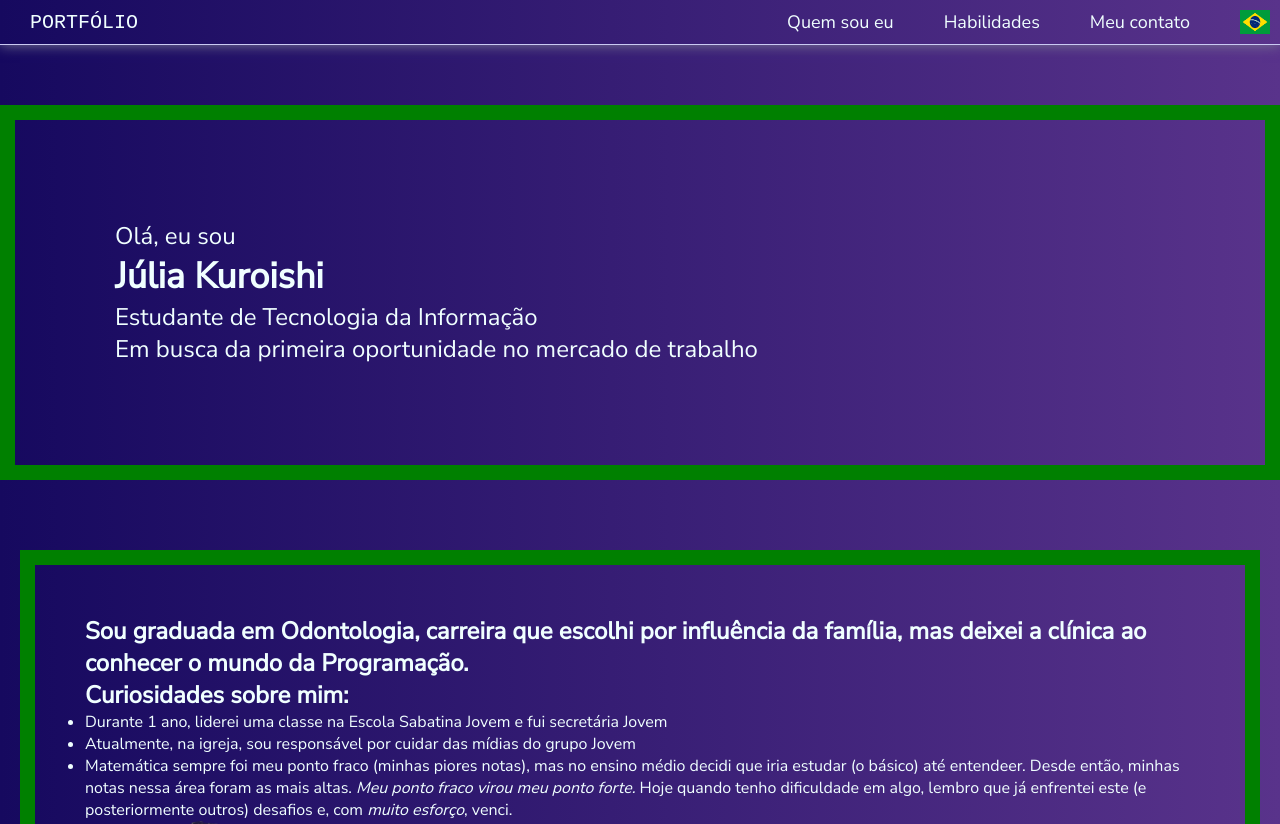
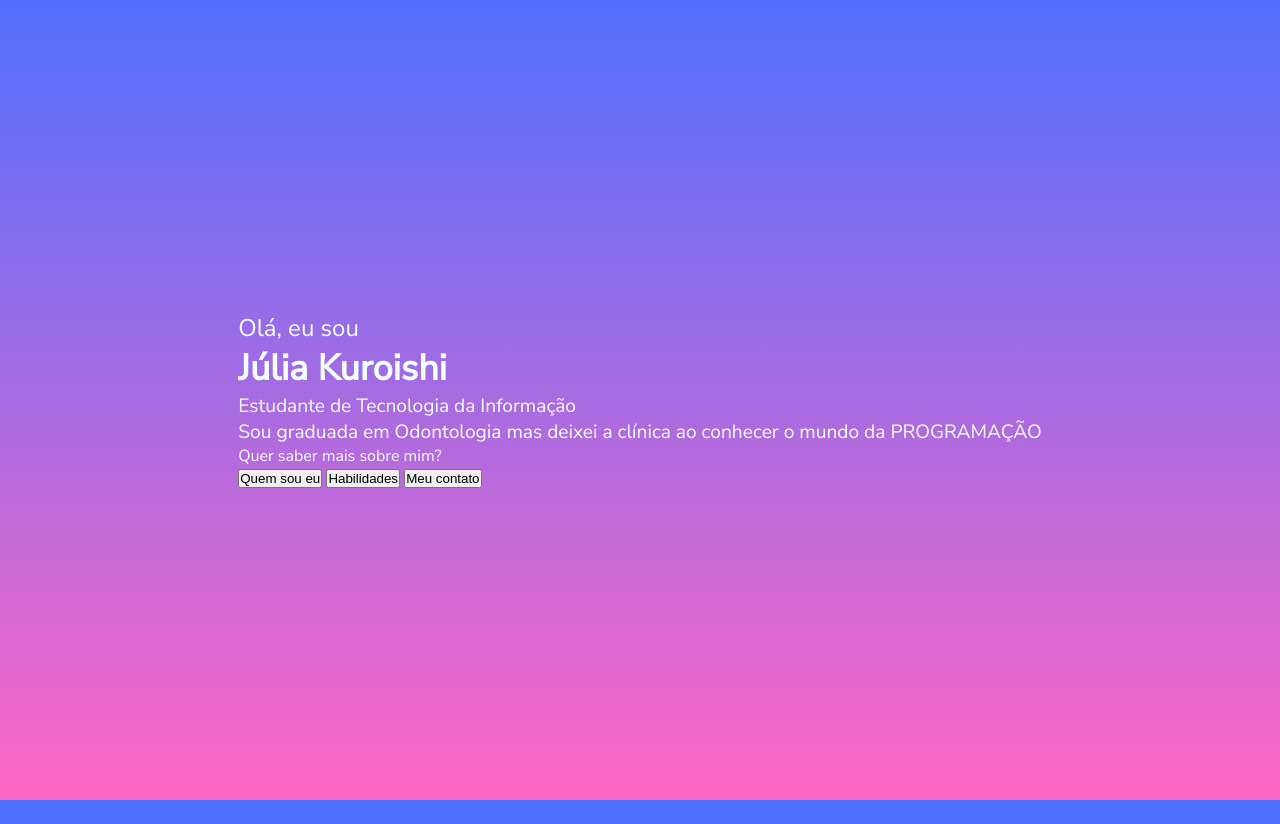
Before and after one commit to juliakuroishi/juliakuroishi.github.io, a plain HTML site: page index.html in a window 1280 px wide. Shown: the top 824 px of the page. After the commit the page ends 800 px from the top, so only its background shows below. Drawn offline with Linux system fonts and the light colour scheme.

Commit message:
grandes alterações

```diff
--- a/index.css
+++ b/index.css
@@ -1,4 +1,3 @@
-/*comentário teste*/
 
 @import url('https://fonts.googleapis.com/css2?family=Nunito+Sans&display=swap');
 
@@ -9,9 +8,11 @@
     text-decoration: none;
 }
 html {
-    height: 100vh;
-    background-color: rgb(21, 19, 136); /* For browsers that do not support gradients */
-    background-image: linear-gradient(to right, rgb(22, 9, 95), rgb(89, 51, 139));
+    position: relative;
+    background:linear-gradient(180deg, #5170FF 0%, #FF66C4 100%);
+    background-color: rgba(81, 112, 255, 1); /* For browsers that do not support gradients */
+    color:azure;
+    font-family: 'Inter';
 }
 
 body {
@@ -19,111 +20,30 @@ body {
     font-size: 100%;
     font-family: 'Nunito Sans', sans-serif;
     min-height: 100vh;
-    margin: 0 auto;
-}
-.header{
     display: flex;
-    flex-direction: row;
     align-items: center;
-    justify-content: space-around;
-    padding: 25px;
-    color:azure;
-    gap: 20px;
-}
-
-.cabecalho-menu{
-    display: flex;
+    flex-direction: column;
+    justify-content: space-evenly;
     gap: 30px;
-    font-family: 'Nunito Sans', sans-serif;
-
-}
-
-.portfolio{
-   padding-right: 5px;
-   font-weight: 500px;
-   font-size: 20px;
-   font-family: 'Courier New', Courier, monospace;
-
-}
-
-.cabecalho-item{
-    font-weight: 400;
-    font-size: 18px;
-}
-
-.cabecalho-foto{
-    width: 30px;;
-}
-
-.principal{
-    display: flex;
-    justify-content: center;
-    align-items: center;
-    border-top: 0.4px solid azure;
-    height: calc(100% - 90px);
-    width: 100%;
-    flex-direction: column;
-}
-
-.conteudo-principal{
-    display: flex;
-    color: beige;
-    align-content: center;
-    align-items:center;
-    gap: 200px;
-}
-
-@media (max-width: 1200px){
-    .conteudo-principal{
-        flex-direction: column;
-    }
 }
 
 .div-principal{
-    font-size: x-large;
+    display: flex;
+    flex-direction: column;
+    justify-content: flex-start;
+    font-size: 150%;
 }
 
-
 .div-secundaria{
-    font-size: 16.5px;
+    display: flex;
+    flex-direction: column;
+    justify-content: flex-start;
+    font-size: 120%;
 }
 
-.linha1{
-    border-top:0.5px solid azure;
-    padding-top: 30px;
-    font-size: 22px;
+.quemsou{
+    display: flex;
+    flex-direction: column;
+    justify-content: flex-start;
+    font-size: 120%;
 }
-
-.conteudo-imagem{
-    position: relative;
-    padding: 0 50px;
-}
-
-
-.rectangle {
-    position: absolute;
-    top: 100px;
-    right: -150px;
-    background-color: #270d70;
-    align-items: center;
-    opacity: .6;
-    height: 200px;
-    width: 450px;
-    z-index: -1;
-  }
-
-.quem-sou-eu{
-    position: relative;
-    display: flex;
-
-}
-.habilidades{
-    position: relative;
-    display: flex;
-
-}
-.meu-contato{
-    position: relative;
-    display: flex;
-
-}
--- a/index.html
+++ b/index.html
@@ -5,20 +5,15 @@
         <meta http-equiv="X-UA-Compatible" content="IE=edge">
         <meta name="viewport" content="width=device-width, initial-scale=1.0">
         <!--<link rel="stylesheet" type="text/css" href="index.css">-->
-        <link rel="stylesheet" type="text/css" href="teste.css">
+        <link rel="stylesheet" type="text/css" href="index.css">
         <title>Portfólio Júlia Kuroishi</title>
         <script type="text/javascript" src="index.js"></script>
     </head>
+
+    <!-- novo link para acrescentar: https://www.canva.com/design/DAFibYYQKsg/AjSRqvLD7py4b4wpvFTFfQ/edit?utm_content=DAFibYYQKsg&utm_campaign=designshare&utm_medium=link2&utm_source=sharebutton -->
     <body>
-        <header class="header">
-        <a href="#conteudoprincipal" class="portfolio"> PORTFÓLIO</a>
-        <nav class="cabecalho-menu">
-            <a href="#quemsoueu" class="cabecalho-item">Quem sou eu</a>
-            <a href="#habilidades" class="cabecalho-item">Habilidades</a>
-            <a href="#meucontato" class="cabecalho-item">Meu contato</a>
-            <img class="cabecalho-foto" src="bandeiragrande.jpg">
-        </nav>
-        </header>
+
+
         <main>
             <section class="conteudo-principal" id="conteudoprincipal">
                 <div class="conteudo-escrito">
@@ -30,7 +25,7 @@
 
                     <div class="div-secundaria">
                         <p class="linha1"> Estudante de Tecnologia da Informação</p>
-                        <p class="linha2">Em busca da primeira oportunidade no mercado de trabalho</p>
+                        <p class="linha2">Sou graduada em Odontologia mas deixei a clínica ao conhecer o mundo da PROGRAMAÇÃO</p>
                     </div>
                 </div>
 
@@ -38,28 +33,30 @@
 
             </section>
 
-            <section class = "quem-sou-eu" id="quemsoueu">
-                <h1> Sou graduada em Odontologia, carreira que escolhi por influência da
-                    família, mas deixei a clínica ao conhecer o mundo da <strong> Programação</strong>.
-                </h1>
-                <h2> Curiosidades sobre mim:</h2>
-                <ul>
+            <div class="mais-sobre-mim">
+                <p> Quer saber mais sobre mim? </p>
+                <button onclick="functionQuemSouEu()">Quem sou eu</button>
+                <button onclick="functionHabilidades()">Habilidades</button>
+                <button onclick="functionMeuContato()">Meu contato</button>
+            </div>
+
+            <section class = "quem-sou-eu" id="quemsoueu" hidden>
+                <div class="quemsou">
+                <h2 > Curiosidades sobre mim:</h2>
+                <ul >
                     <li>Durante 1 ano, liderei uma classe na Escola Sabatina Jovem e fui secretária Jovem</li>
                     <li>Atualmente, na igreja, sou responsável por cuidar das mídias do grupo Jovem </li>
                     <li>Matemática sempre foi meu ponto fraco (minhas piores notas), mas no ensino médio decidi
                         que iria estudar (o básico) até entendeer. Desde então, minhas notas nessa área foram as mais
-                        altas. <em>Meu ponto fraco virou meu ponto forte.</em> Hoje quando tenho dificuldade em algo,
+                        altas. <strong><em>Meu ponto fraco virou meu ponto forte.</em> </strong>Hoje quando tenho dificuldade em algo,
                         lembro que já enfrentei este (e posteriormente outros) desafios e, com <em>muito esforço</em>, venci.
                     </li>
+
                 </ul>
-
-                <div class="conteudo-imagem">
-                    <img class="minha-foto" src="Assunto.png" width="200px">
-                    <h2 class="rectangle"></h2>
                 </div>
             </section>
 
-            <section class = "habilidades" id="habilidades">
+            <section class = "habilidades" id="habilidades" hidden>
                 <h1> Soft Skills:</h1>
                 <ul>
                     <li>Inteligência emocional</li>
@@ -79,9 +76,11 @@
                 </ul>
             </section>
 
-            <section class = "meu-contato" id="meucontato">
+            <section class = "meu-contato" id="meucontato" hidden>
                 <h2>
                     <a href="https://www.linkedin.com/in/júlia-kuroishi-244bb0248/ "> LinkedIn </a>
+                    <p> Email: juliabkuroishi@gmail.com </p>
+                    <a href="https://github.com/juliakuroishi"> Github </a>
                 </h2>
             </section>
         </main>
--- a/index.js
+++ b/index.js
@@ -1 +1,16 @@
-alert("Porfólio ainda em construção :)");
+//alert("Porfólio ainda em construção :)");
+
+function functionQuemSouEu() {
+    var quemsou = document.getElementById("quemsoueu");
+    quemsou.hidden = false;
+}
+
+function functionHabilidades() {
+    var habilidades = document.getElementById("habilidades");
+    habilidades.hidden = false;
+}
+
+function functionMeuContato() {
+    var contato = document.getElementById("meucontato");
+    contato.hidden = false;
+}
--- a/teste.css
+++ b/teste.css
@@ -8,10 +8,13 @@
 }
 
 html {
-    background-color: rgb(21, 19, 136); /* For browsers that do not support gradients */
-    background-image: linear-gradient(to right, rgb(22, 9, 95), rgb(89, 51, 139));
+    position: relative;
+    background:linear-gradient(180deg, #5170FF 0%, #FF66C4 100%);
+    background-color: rgba(81, 112, 255, 1); /* For browsers that do not support gradients */
     color:azure;
+    box-shadow: 0px 4px 4px rgba(0, 0, 0, 0.25);
 }
+
 
 body {
     height: 100%;
@@ -72,6 +75,7 @@ main{
     flex-direction: column;
     justify-content: space-evenly;
     align-items: center;
+    gap: 30px;
 }
 
 .conteudo-principal{
@@ -81,7 +85,7 @@ main{
     font-size: 150%;
 
     width: 100%;
-    border: 15px solid green;
+    border: 15px solid ;
     padding: 100px;
     margin: 50px;
 }
@@ -89,7 +93,12 @@ main{
 .quem-sou-eu{
     border: 15px solid green;
     padding: 50px;
-    margin: 20px;
+
+
+    display: flex;
+    flex-direction: column;
+    line-height: 30px;
+    font-size: 100%;
 }
 .conteudo-imagem{
     border: blue;
@@ -98,6 +107,7 @@ main{
     border: 15px solid green;
     padding: 50px;
     margin: 20px;
+    gap: 30px
 }
 
 .meu-contato{
```
Also changed, not shown: bandeiragrande.jpg (deleted).
